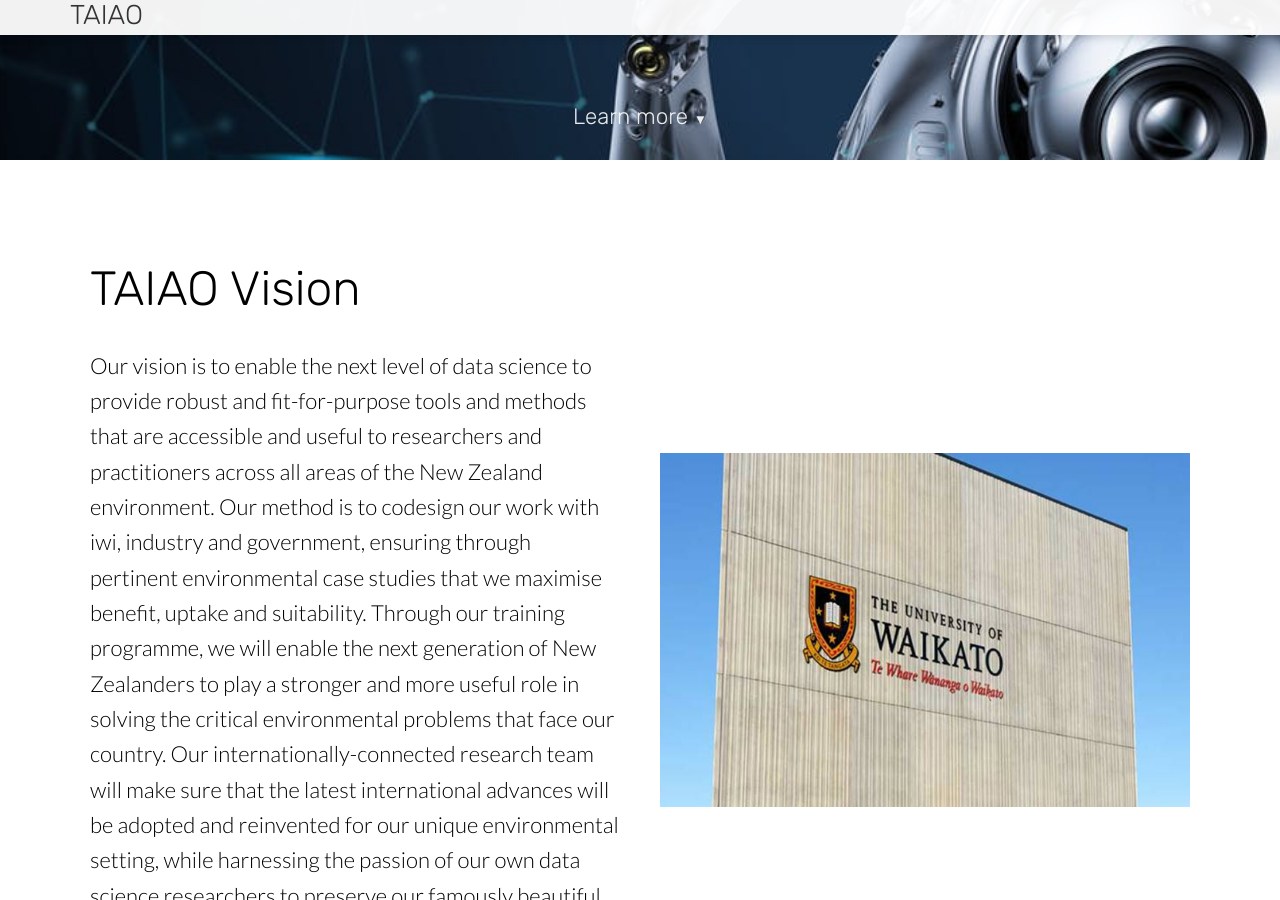
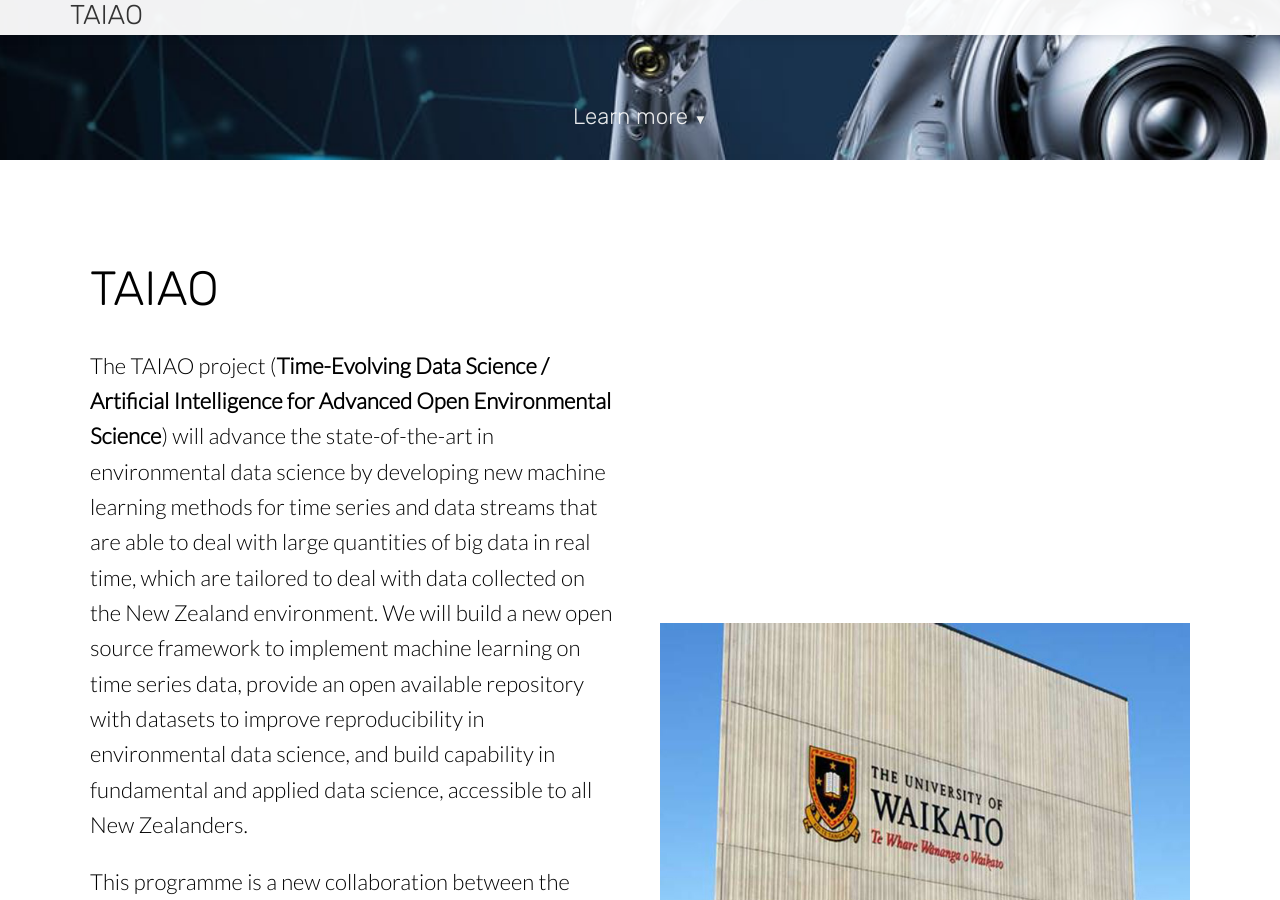
Before and after one commit to taiao/taiao, a Jekyll site: the page built from index.html, in a window 1280 px wide and 900 px high, scrolled down 740 px. Built offline with Jekyll 4.4.1, drawn with Linux system fonts in a browser that asks for light colours; nearby versions of some CDN libraries; some of the changed text lies outside the part shown.

Commit message:
Update index

```diff
--- a/index.html
+++ b/index.html
@@ -23,11 +23,13 @@ bottom_image: /uploads/uow-campus.jpg
 		<div class="container flex">
 			<div class="text">
 				<h2 class="editable">
-					TAIAO Vision
+						TAIAO
 				</h2>
 				<p class="editable">
-					Our vision is to enable the next level of data science to provide robust and fit-for-purpose tools and methods that are accessible and useful to researchers and practitioners across all areas of the New Zealand environment. Our method is to codesign our work with iwi, industry and government, ensuring through pertinent environmental case studies that we maximise benefit, uptake and suitability. Through our training programme, we will enable the next generation of New Zealanders to play a stronger and more useful role in solving the critical environmental problems that face our country. Our internationally-connected research team will make sure that the latest international advances will be adopted and reinvented for our unique environmental setting, while harnessing the passion of our own data science researchers to preserve our famously beautiful lakes, rivers, forests, estuaries and mountains for future generations.
-						</p>
+					The TAIAO project (<b>Time-Evolving Data Science / Artificial Intelligence for Advanced Open Environmental Science</b>) will advance the state-of-the-art in environmental data science by developing new machine learning methods for time series and data streams that are able to deal with large quantities of big data in real time, which are tailored to deal with data collected on the New Zealand environment. We will build a new open source framework to implement machine learning on time series data, provide an open available repository with datasets to improve reproducibility in environmental data science, and build capability in fundamental and applied data science, accessible to all New Zealanders.
+</p><p>
+					This programme is a new collaboration between the <b>Universities of Waikato, Auckland and Canterbury, Beca and MetService</b> and includes world-leading data scientists, data engineers, and environmental scientists. We will work with regional councils, iwi and co-governance entities to implement the methods we develop to support governance and management decisions with analyses based on large volumes of data that they cannot currently process. We will also make use of our existing strong international collaborations to grow our own data science capabilities and attract top international researchers to work with us on challenging data science problems.
+
 			</div>
 			<div class="image">
 				<img class="editable" alt="Waikato" src="images/waikato.jpg" />
@@ -39,13 +41,11 @@ bottom_image: /uploads/uow-campus.jpg
 		<div class="container flex">
 			<div class="text">
 				<h2 class="editable">
-					TAIAO
+						TAIAO Vision
 				</h2>
 				<p class="editable">
-					The TAIAO project (Time-Evolving Data Science / Artificial Intelligence for Advanced Open Environmental Science) will advance the state-of-the-art in environmental data science by developing new machine learning methods for time series and data streams that are able to deal with large quantities of big data in real time, which are tailored to deal with data collected on the New Zealand environment. We will build a new open source framework to implement machine learning on time series data, provide an open available repository with datasets to improve reproducibility in environmental data science, and build capability in fundamental and applied data science, accessible to all New Zealanders.
-
-					This programme is a new collaboration between the Universities of Waikato, Auckland and Canterbury, Beca and MetService and includes world-leading data scientists, data engineers, and environmental scientists. We will work with regional councils, iwi and co-governance entities to implement the methods we develop to support governance and management decisions with analyses based on large volumes of data that they cannot currently process. We will also make use of our existing strong international collaborations to grow our own data science capabilities and attract top international researchers to work with us on challenging data science problems.
-
+					Our vision is to enable the next level of data science to provide robust and fit-for-purpose tools and methods that are accessible and useful to researchers and practitioners across all areas of the New Zealand environment. Our method is to codesign our work with iwi, industry and government, ensuring through pertinent environmental case studies that we maximise benefit, uptake and suitability. Through our training programme, we will enable the next generation of New Zealanders to play a stronger and more useful role in solving the critical environmental problems that face our country. Our internationally-connected research team will make sure that the latest international advances will be adopted and reinvented for our unique environmental setting, while harnessing the passion of our own data science researchers to preserve our famously beautiful lakes, rivers, forests, estuaries and mountains for future generations.
+						</p>
 			</div>
 			<div class="image">
 				<img class="editable" alt="Auckland" src="images/auckland.png" />
```
